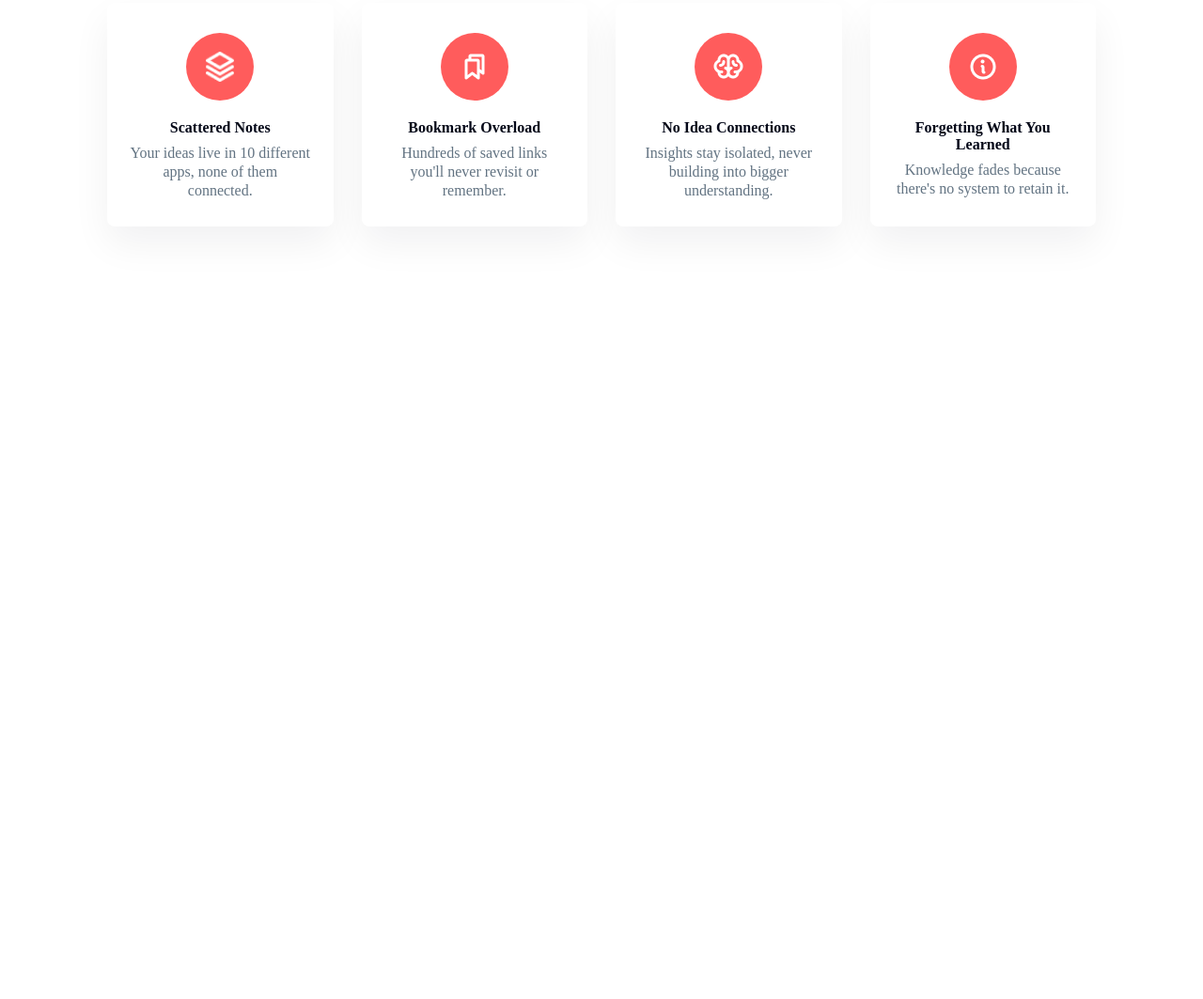
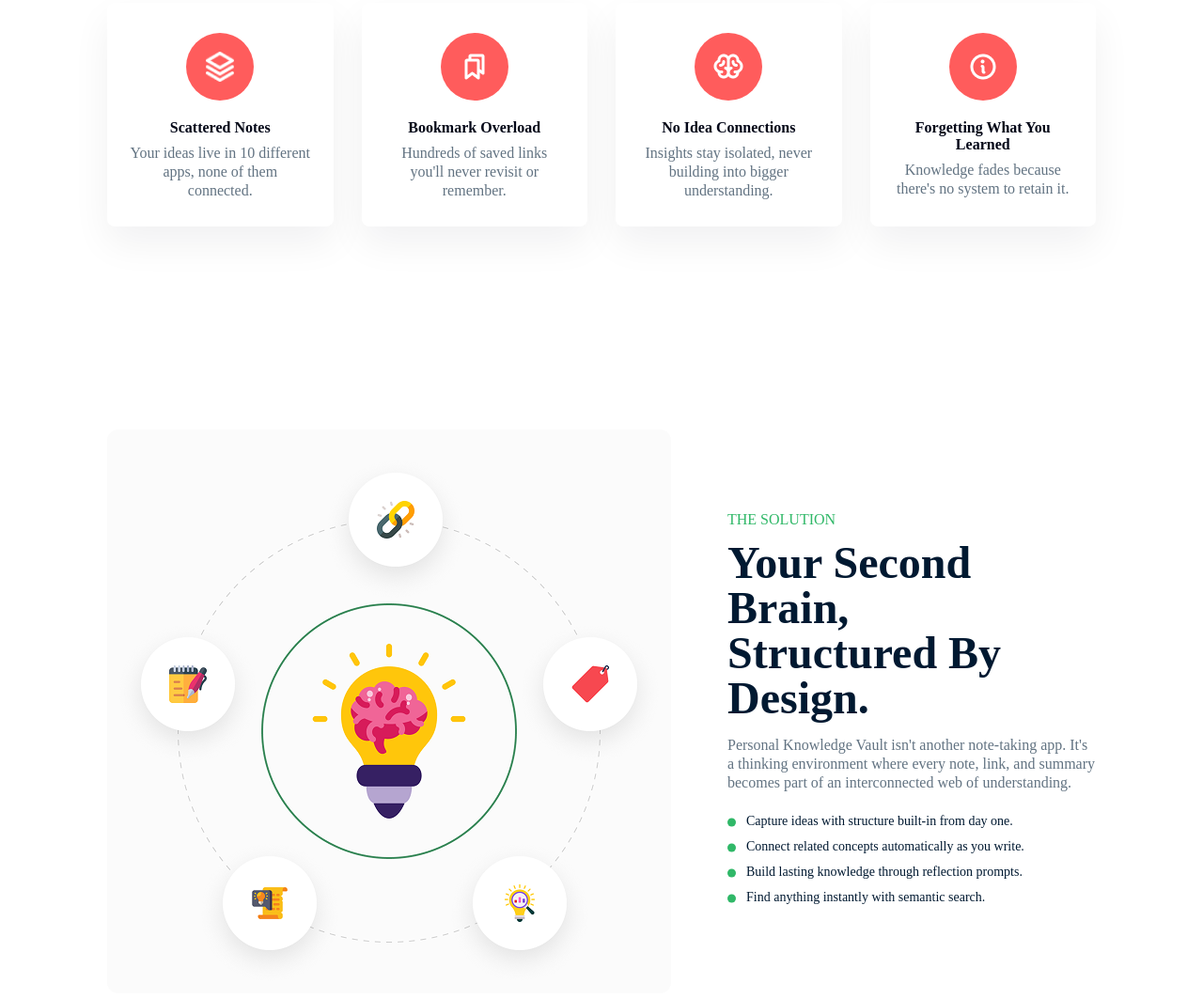
Before and after one commit to afjalhossain31/A01-Knowledge-Vault, a plain HTML site: page index.html in a window 1280 px wide. Shown: the part 1164-2227 px from the top of the page at 94% size. Before the commit the page ends 1525 px from the top, so only its background shows below. Drawn offline with Linux system fonts and the light colour scheme.

Commit message:
Brain  section complete

```diff
--- a/index.html
+++ b/index.html
@@ -125,6 +125,39 @@
 
 <!--Second Brain Section-->
 
+    <section class="brain-section">
+     <div class="brain-container">
+
+        <div class="brain-image-wrap">
+        <img src="assets/knowledge.png" alt="Knowledge Vault brain" class="brain-image">
+        </div>
+
+        <div class="brain-content">
+        <p class="brain-label">THE SOLUTION</p>
+
+        <h2 class="brain-title">
+            Your Second Brain,<br>
+            Structured By Design.
+        </h2>
+
+        <p class="brain-description">
+            Personal Knowledge Vault isn't another note-taking app.
+            It's a thinking environment where every note, link, and summary
+            becomes part of an interconnected web of understanding.
+        </p>
+
+        <ul class="brain-list">
+        <li><a href=" ">Capture ideas with structure built-in from day one.</a></li>
+        <li><a href=" ">Connect related concepts automatically as you write.</a></li>
+        <li><a href=" ">Build lasting knowledge through reflection prompts.</a></li>
+        <li><a href=" ">Find anything instantly with semantic search.</a></li>
+        </ul>
+
+        </div>
+  </div>
+     </section>
+
+
 
 
 
--- a/styles/style.css
+++ b/styles/style.css
@@ -229,3 +229,88 @@
 }
 
 /* complete note section  */
+
+.brain-section {
+  width: 100%;
+  padding: 96px 0 120px;
+  background: #ffffff;
+}
+.brain-container {
+  max-width: 1100px;
+  margin: 0 auto;
+  padding: 0 24px;
+  display: flex;
+  align-items: center;
+  gap: 60px;
+}
+/* Left image */
+.brain-image-wrap {
+  flex: 1 1 0;
+  display: flex;
+  justify-content: center;
+}
+/* Right side content  */
+.brain-content {
+  flex: 1 1 0;
+}
+/* green dot */
+.brain-label {
+  font-size: 16px;
+  font-weight: 500;
+  line-height: 20px;
+  letter-spacing: 0%;
+  text-transform: uppercase;
+  color: #30B868;
+  margin-bottom: 12px;
+}
+.brain-title {
+  font-size: 48px;
+  font-weight: 700;
+  line-height: 100%;
+  color: #001931;
+  margin-bottom: 16px;
+}
+.brain-description {
+  font-size: 16px;
+  line-height: 20px;
+  font-weight: 400;
+  color: #627382;
+  margin-bottom: 20px;
+  max-width: 420px;
+}
+.brain-list {
+  list-style: none;
+  padding-left: 0;
+  margin: 0;
+}
+.brain-list li {
+  position: relative;
+  padding-left: 20px;
+  font-weight: 500;
+  font-size: 16px;
+  line-height: 20px;
+  color: #001931;
+  margin-bottom: 6px;
+}
+.brain-list li a::before {
+  content: "";
+  position: absolute;
+  left: 0;
+  top: 12px;
+  transform: translateY(-50%);
+  width: 9px;
+  height: 9px;
+  border-radius: 999px;
+  background: #30B868;
+}
+.brain-list a {
+  font-size: 14px;
+  color: #001931;
+  text-decoration: none;
+}
+
+.brain-list a:hover {
+  text-decoration: underline;
+}
+
+/* Brain-section complete */
```
